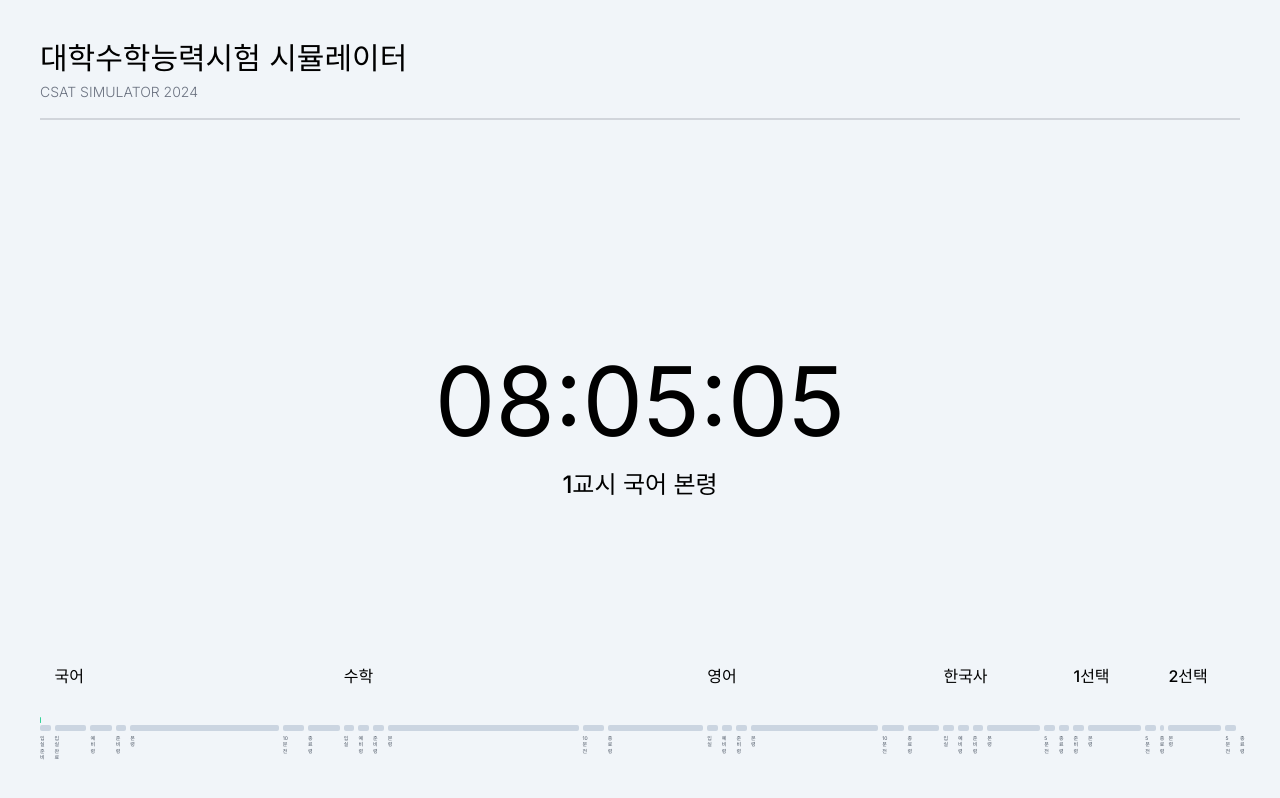
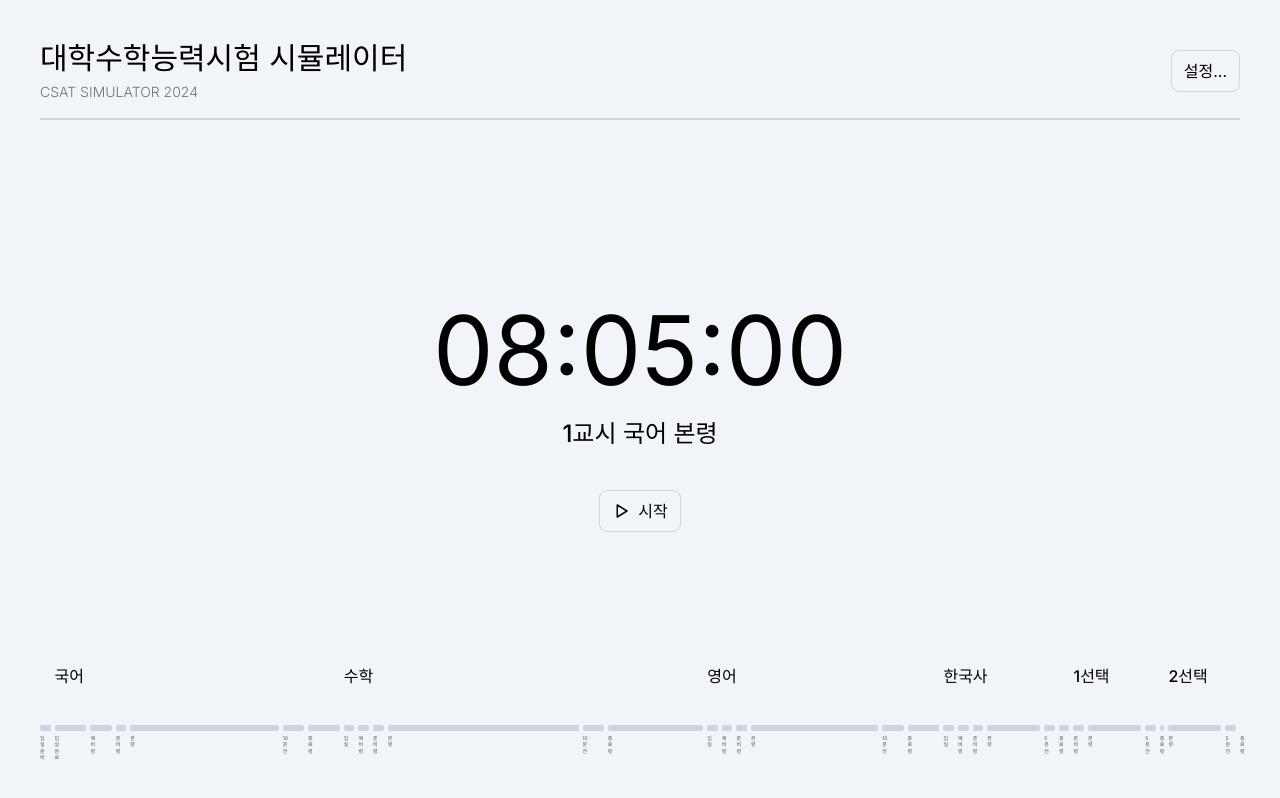
Before and after one commit to ArpaAP/csat-simulator, a Next.js app: page / in a window 1280 px wide. Built offline with nearby package versions, Linux system fonts and the light colour scheme.

Commit message:
feat: 시작/중지 버튼 추가 및 안내방송 출력 적용

```diff
--- a/package.json
+++ b/package.json
@@ -21,6 +21,7 @@
     "postcss": "8.4.23",
     "react": "18.2.0",
     "react-dom": "18.2.0",
+    "react-icons": "^4.8.0",
     "tailwindcss": "3.3.2",
     "typescript": "5.0.4"
   },
--- a/src/app/page.tsx
+++ b/src/app/page.tsx
@@ -1,30 +1,68 @@
 "use client";
 import TIMELINE from "@/data/timeline";
-import Image from "next/image";
 import { useEffect, useState } from "react";
 import dayjs from "dayjs";
 import classNames from "classnames";
+import { TbPlayerPlay, TbPlayerPause } from "react-icons/tb";
+
 export default function Home() {
   const [audio, setAudio] = useState<HTMLAudioElement>();
-  const [initialDate, setInitialDate] = useState(dayjs());
-  const [now, setNow] = useState(dayjs());
+  const [seconds, setSeconds] = useState(0);
+  const [doneTimes, setDoneTimes] = useState<string[]>([]);
+  const [active, setActive] = useState(false);
 
   useEffect(() => {
-    let audio = new Audio(TIMELINE[0].audio!);
-    setAudio(audio);
-
-    const handle = () => {
-      setNow(dayjs());
-      console.log(initialDate.toISOString());
-    };
-    const interval = setInterval(handle, 500);
+    if (active) {
+      let interval = setInterval(() => {
+        setSeconds((prev) => prev + 1);
+      }, 1000);
 
       return () => clearInterval(interval);
-  }, [initialDate]);
+    }
+  }, [active]);
+
+  useEffect(() => {
+    if (active) {
+      const interval = setInterval(() => {
+        let current = dayjs()
+          .startOf("day")
+          .set("hour", 8)
+          .set("minute", 5)
+          .set("second", 0)
+          .add(seconds, "seconds");
+
+        let currentHourMin = current.format("HHmm");
+
+        console.log(currentHourMin);
+
+        if (!doneTimes.includes(currentHourMin)) {
+          let source = TIMELINE.find((one) => one.time === currentHourMin);
+
+          if (source?.audio) {
+            let audio = new Audio(source.audio);
+            setAudio(audio);
+            audio.play();
+
+            setDoneTimes(doneTimes.concat([current.format("HHmm")]));
+          }
+        }
+      }, 500);
+
+      return () => clearInterval(interval);
+    }
+  }, [active, doneTimes, seconds]);
+
+  let current = dayjs()
+    .startOf("day")
+    .set("hour", 8)
+    .set("minute", 5)
+    .set("second", 0)
+    .add(seconds, "seconds");
 
   return (
-    <main className="container mx-auto px-4 lg:px-10 py-4 lg:py-10 h-screen flex flex-col">
-      <div>
+    <main className="container mx-auto px-4 xl:px-10 py-4 lg:py-10 h-screen flex flex-col">
+      <div className="flex">
+        <div className="mr-auto">
           <h1
             className="text-3xl mb-1.5"
             style={{
@@ -37,24 +75,53 @@ export default function Home() {
             CSAT SIMULATOR 2024
           </div>
         </div>
+        <button
+          type="button"
+          className="hover:bg-black/10 border border-gray-300 transition-all duration-300 my-auto px-3 py-2 rounded-lg"
+        >
+          설정...
+        </button>
+      </div>
       <hr className="border-gray-300 border-[0.5px] my-4" />
       <div className="text-center my-auto select-none">
         <div className="text-6xl lg:text-8xl pb-5">
-          {dayjs()
-            .startOf("day")
-            .set("hour", 8)
-            .set("minute", 5)
-            .set("second", 0)
-            .add(now.diff(initialDate), "millisecond")
-            .format("HH:mm:ss")}
+          {current.format("HH:mm:ss")}
         </div>
         <div className="text-2xl font-medium">1교시 국어 본령</div>
+
+        <div className="my-5 pt-5 flex justify-center w-full">
+          {active ? (
+            <button
+              type="button"
+              className="flex gap-2 hover:bg-black/10 border border-gray-300 transition-all duration-300 my-auto px-3 py-2 rounded-lg"
+              onClick={() => {
+                setActive(false);
+                audio?.pause();
+              }}
+            >
+              <TbPlayerPause className="my-auto" size={18} /> 중지
+            </button>
+          ) : (
+            <button
+              type="button"
+              className="flex gap-2 hover:bg-black/10 border border-gray-300 transition-all duration-300 my-auto px-3 py-2 rounded-lg"
+              onClick={() => {
+                setActive(true);
+                if (!audio?.ended) {
+                  audio?.play();
+                }
+              }}
+            >
+              <TbPlayerPlay className="my-auto" size={18} /> 시작
+            </button>
+          )}
+        </div>
       </div>
 
       <div
         className="bg-emerald-400 h-1.5 mb-0.5 rounded-sm"
         style={{
-          width: `${(now.diff(initialDate, "seconds") / 30720) * 100}%`,
+          width: `${(current.second() / 30720) * 100}%`,
         }}
       />
       <div className="w-full flex gap-[1px] lg:gap-[4px]">
```
Also changed, not shown: 1 other file (tests, documents, lock files or other folders). Lines whose indentation alone changed are shown as unchanged.
